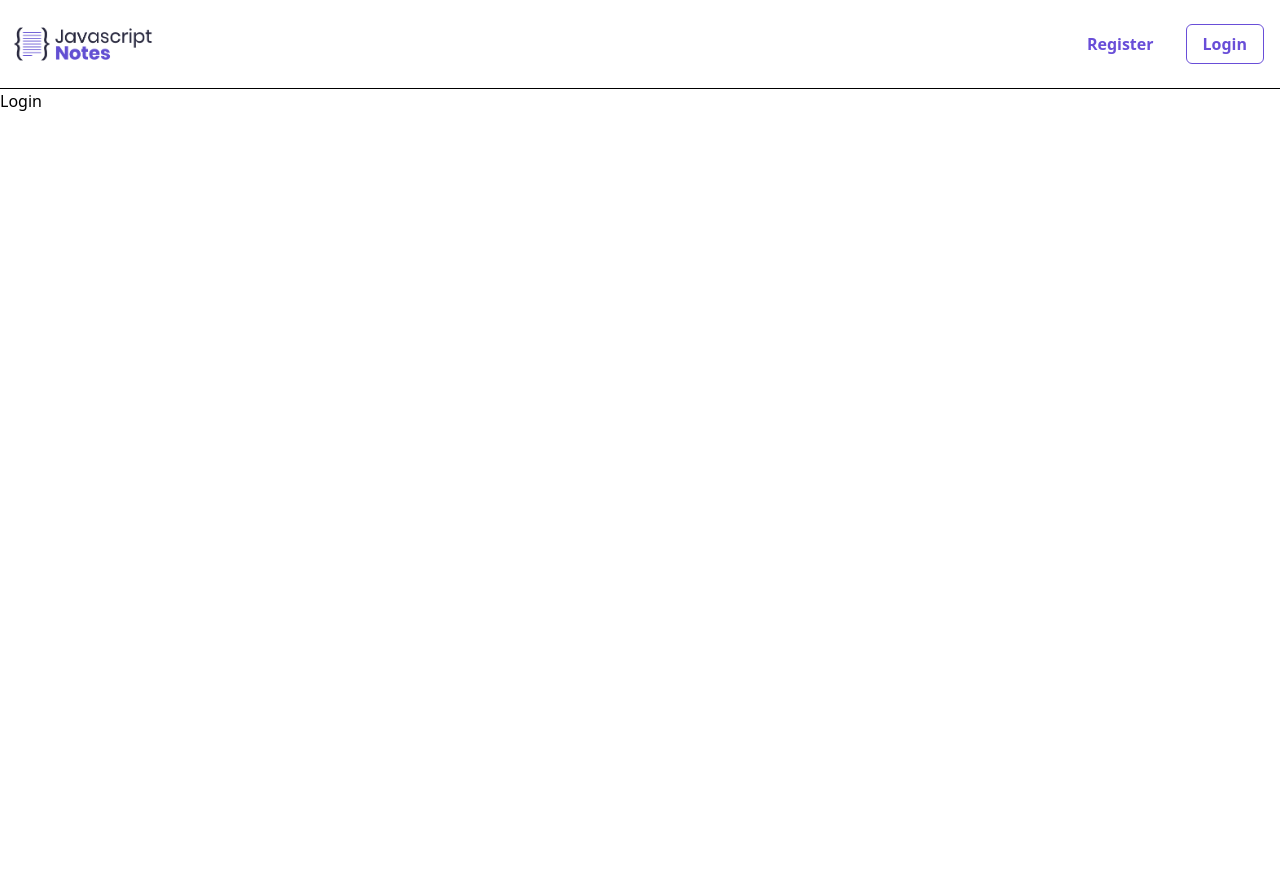
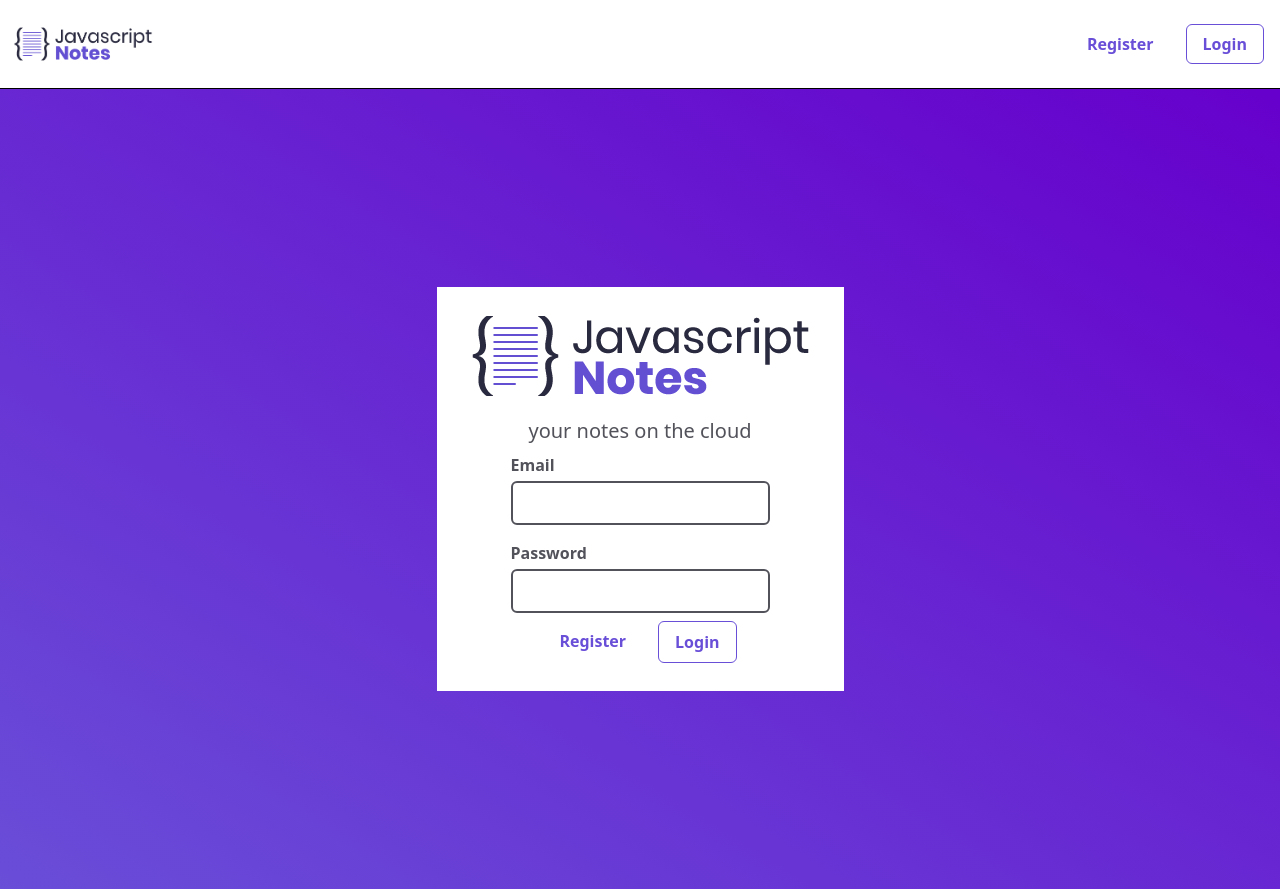
Before and after one commit to Alessandro-Massarotti-Jr/OneBitCode-EverNote, a React (Vite) app in the folder client/: page /login in a window 1280 px wide. Before the commit the page ends 800 px from the top, so only its background shows below. Built offline with nearby package versions, Linux system fonts and the light colour scheme; no server answers.

Commit message:
Login Front

```diff
--- /dev/null
+++ b/client/src/components/auth/LoginForm/index.tsx
@@ -0,0 +1,34 @@
+import { useState } from "react";
+import { Link } from "react-router-dom";
+import UserService from "../../../services/UserService";
+import InputText from "../../Form/InputText";
+import {useNavigate} from "react-router-dom"
+
+export default function LoginForm(){
+    const [email,setEmail] = useState('');
+    const [password,setPassword] = useState('');
+
+    const navigate = useNavigate();
+
+   async function handleFormSubmit(event:React.SyntheticEvent){
+      event.preventDefault();
+      try{
+       await UserService.login({email:email,password:password});
+        navigate('/notes',{replace:true})
+      }catch(error){
+       console.log(error);
+
+      }
+    }
+
+    return(
+        <form onSubmit={(event)=>{handleFormSubmit(event)}} className="flex flex-col items-center justify-center text-zinc-600" action="">
+            <InputText value={email} changeValue={setEmail} name="Email" type="email" required={true}/>
+            <InputText value={password} changeValue={setPassword} name="Password" type="password" required={true}/>
+           <div className="flex">
+           <Link to="/register" className="text-custom-400 py-2 px-4 mx-2 my-2 md:mt-0 transition-colors hover:text-custom-600 font-bold"  replace={true}>Register</Link>
+            <button className="text-custom-400 font-bold py-2 px-4 mx-2 my-2 md:mt-0 transition-colors border border-custom-400 rounded-md hover:bg-custom-400 hover:text-white cursor-pointer"  type="submit">Login</button>
+           </div>
+        </form>
+    );
+}
--- a/client/src/pages/auth/Login.tsx
+++ b/client/src/pages/auth/Login.tsx
@@ -1,5 +1,15 @@
-export default function Login(){
-    return(
-        <h1>Login</h1>
+
+import Logo from "../../assets/img/logo.png"
+import LoginForm from "../../components/auth/LoginForm";
+
+export default function Login() {
+    return (
+        <section className="min-h-screen flex md:flex-row flex-col justify-center items-center md:py-2 py-12 px-3 bg-gradient-to-tr from-custom-400 to-custom-600 text-white">
+               <div className="bg-white p-5 flex flex-col justify-center items-center text-center">
+                 <img className="w-50 " src={Logo} alt="logo" />
+                 <p className="text-zinc-600 mt-3 text-xl">your notes on the cloud</p>
+                 <LoginForm/>
+               </div>
+        </section>
     );
 }
--- a/client/src/services/UserService.ts
+++ b/client/src/services/UserService.ts
@@ -1,19 +1,32 @@
 
-import Api from "./api";
+import api from "./api";
 
-interface RegisterProps{
-    name:string,
-    email:string,
-    password:string
+interface RegisterProps {
+    name: string,
+    email: string,
+    password: string
 }
 
-class UserService{
-    register({name,email,password}:RegisterProps){
-      Api.post('/users/register',{
-        name:name,
-        email:email,
-        password:password
-      })
+interface LoginProps {
+    email: string,
+    password: string
+}
+
+
+class UserService {
+    async register({ name, email, password }: RegisterProps) {
+        await api.post('/users/register', {
+            name: name,
+            email: email,
+            password: password
+        })
+    }
+    async login({ email, password }: LoginProps) {
+        const response = await api.post('/users/login', {
+            email: email,
+            password: password
+        })
+        localStorage.setItem("access_token",response.data.data.token)
     }
 }
 
```
